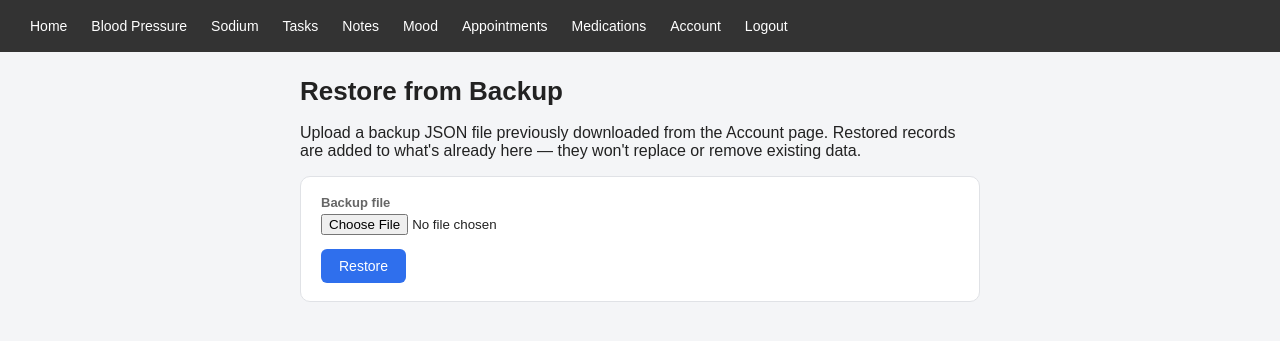
After one commit to wjc1978/parent-dashboard, a Flask app: page /restore in a window 1280 px wide. The commit adds this page. Shown: the top 341 px of the page. Run offline with Flask 3, Linux system fonts and the light colour scheme; the visitor is signed in with stand-in values (Sample User, id 1).

Commit message:
Add data backup/restore
Download a JSON snapshot of all health data and re-import it after a
redeploy, since Render's free-tier filesystem resets each deploy.

```diff
--- a/app.py
+++ b/app.py
@@ -1,8 +1,9 @@
+import json
 import secrets
 import string
-from datetime import date
+from datetime import date, datetime
 
-from flask import Flask, render_template, redirect, url_for, flash
+from flask import Flask, render_template, redirect, url_for, flash, Response, request
 from flask_sqlalchemy import SQLAlchemy
 from flask_login import LoginManager, login_user, logout_user, login_required, current_user
 from werkzeug.security import generate_password_hash, check_password_hash
@@ -118,6 +119,102 @@ def account():
         caregivers = User.query.filter_by(parent_id=current_user.id).all()
     return render_template("account.html", parent=parent, caregivers=caregivers)
 
+@app.route("/backup")
+@login_required
+def backup():
+    owner_id = current_user.data_owner_id()
+
+    data = {
+        "exported_at": datetime.utcnow().isoformat(),
+        "bp_logs": [
+            {"systolic": r.systolic, "diastolic": r.diastolic, "created_at": r.created_at.isoformat()}
+            for r in BPLog.query.filter_by(user_id=owner_id).all()
+        ],
+        "sodium_logs": [
+            {"amount_mg": r.amount_mg, "created_at": r.created_at.isoformat()}
+            for r in SodiumLog.query.filter_by(user_id=owner_id).all()
+        ],
+        "tasks": [
+            {"description": r.description, "is_done": r.is_done, "date": r.date.isoformat()}
+            for r in Task.query.filter_by(user_id=owner_id).all()
+        ],
+        "notes": [
+            {"text": r.text, "created_at": r.created_at.isoformat()}
+            for r in Note.query.filter_by(user_id=owner_id).all()
+        ],
+        "moods": [
+            {"mood_value": r.mood_value, "created_at": r.created_at.isoformat()}
+            for r in MoodLog.query.filter_by(user_id=owner_id).all()
+        ],
+        "appointments": [
+            {"title": r.title, "date": r.date.isoformat(), "time": r.time, "notes": r.notes}
+            for r in Appointment.query.filter_by(user_id=owner_id).all()
+        ],
+        "medications": [
+            {"name": r.name, "dose": r.dose, "time": r.time, "notes": r.notes}
+            for r in Medication.query.filter_by(user_id=owner_id).all()
+        ],
+    }
+
+    filename = f"parent-dashboard-backup-{date.today().isoformat()}.json"
+    return Response(
+        json.dumps(data, indent=2),
+        mimetype="application/json",
+        headers={"Content-Disposition": f"attachment; filename={filename}"}
+    )
+
+@app.route("/restore", methods=["GET", "POST"])
+@login_required
+def restore():
+    if request.method == "POST":
+        file = request.files.get("backup_file")
+        if not file or not file.filename:
+            flash("Choose a backup file first")
+            return redirect(url_for("restore"))
+        try:
+            data = json.load(file.stream)
+        except (json.JSONDecodeError, UnicodeDecodeError):
+            flash("That file isn't valid backup JSON")
+            return redirect(url_for("restore"))
+
+        owner_id = current_user.data_owner_id()
+        added = 0
+
+        for r in data.get("bp_logs", []):
+            db.session.add(BPLog(user_id=owner_id, systolic=r["systolic"], diastolic=r["diastolic"],
+                                  created_at=datetime.fromisoformat(r["created_at"])))
+            added += 1
+        for r in data.get("sodium_logs", []):
+            db.session.add(SodiumLog(user_id=owner_id, amount_mg=r["amount_mg"],
+                                      created_at=datetime.fromisoformat(r["created_at"])))
+            added += 1
+        for r in data.get("tasks", []):
+            db.session.add(Task(user_id=owner_id, description=r["description"], is_done=r["is_done"],
+                                 date=date.fromisoformat(r["date"])))
+            added += 1
+        for r in data.get("notes", []):
+            db.session.add(Note(user_id=owner_id, text=r["text"],
+                                 created_at=datetime.fromisoformat(r["created_at"])))
+            added += 1
+        for r in data.get("moods", []):
+            db.session.add(MoodLog(user_id=owner_id, mood_value=r["mood_value"],
+                                    created_at=datetime.fromisoformat(r["created_at"])))
+            added += 1
+        for r in data.get("appointments", []):
+            db.session.add(Appointment(user_id=owner_id, title=r["title"], date=date.fromisoformat(r["date"]),
+                                        time=r["time"], notes=r.get("notes")))
+            added += 1
+        for r in data.get("medications", []):
+            db.session.add(Medication(user_id=owner_id, name=r["name"], dose=r["dose"],
+                                       time=r["time"], notes=r.get("notes")))
+            added += 1
+
+        db.session.commit()
+        flash(f"Restored {added} records")
+        return redirect(url_for("dashboard"))
+
+    return render_template("restore.html")
+
 @app.route("/bp", methods=["GET","POST"])
 @login_required
 def bp():
--- a/templates/account.html
+++ b/templates/account.html
@@ -25,4 +25,9 @@
     <p class="empty">Not linked to a parent account.</p>
   {% endif %}
 {% endif %}
+
+<h2>Data Backup</h2>
+<p>Download a copy of the health data. Useful before a redeploy, since the hosted database resets each time.</p>
+<p><a class="btn" href="{{ url_for('backup') }}">Download Backup</a></p>
+<p><a href="{{ url_for('restore') }}">Restore from a backup file &rarr;</a></p>
 {% endblock %}
--- /dev/null
+++ b/templates/restore.html
@@ -0,0 +1,13 @@
+{% extends "base.html" %}
+{% block content %}
+<h1>Restore from Backup</h1>
+<p>Upload a backup JSON file previously downloaded from the Account page. Restored records are added to what's already here — they won't replace or remove existing data.</p>
+
+<form method="POST" enctype="multipart/form-data">
+  <p>
+    <label>Backup file</label>
+    <input type="file" name="backup_file" accept="application/json">
+  </p>
+  <p><input type="submit" value="Restore"></p>
+</form>
+{% endblock %}
```
